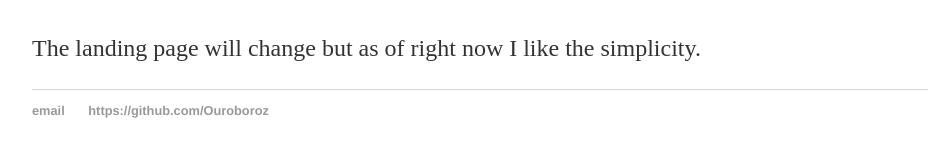
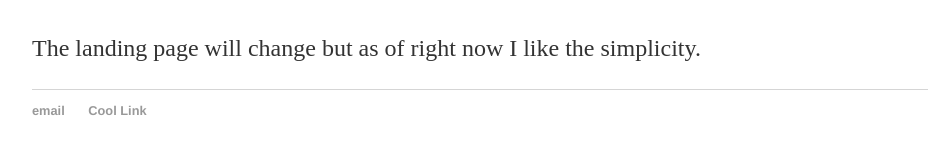
Before and after one commit to Ouroboroz/ouroboroz.github.io, a Jekyll site: the page built from index.html, in a window 1280 px wide. Shown: the part 257-414 px from the top of the page, without its empty margins (160-1106 px from the left). Built offline with Jekyll 4.4.1, drawn with Linux system fonts in a browser that asks for light colours.

Commit message:
Important Push

```diff
--- a/_layouts/default.html
+++ b/_layouts/default.html
@@ -21,7 +21,7 @@
 			<footer>
 	    		<ul>
 	        		<li><a href="mailto:Don't Stalk Me">email</a></li>
-	        		<li><a href="https://github.com/Ouroboroz">https://github.com/Ouroboroz</a></li>
+	        		<li><a href="https://www.youtube.com/watch?v=dQw4w9WgXcQ">Cool Link</a></li>
 				</ul>
 			</footer>
 		</body>
```
Also changed, not shown: 2 other files.
